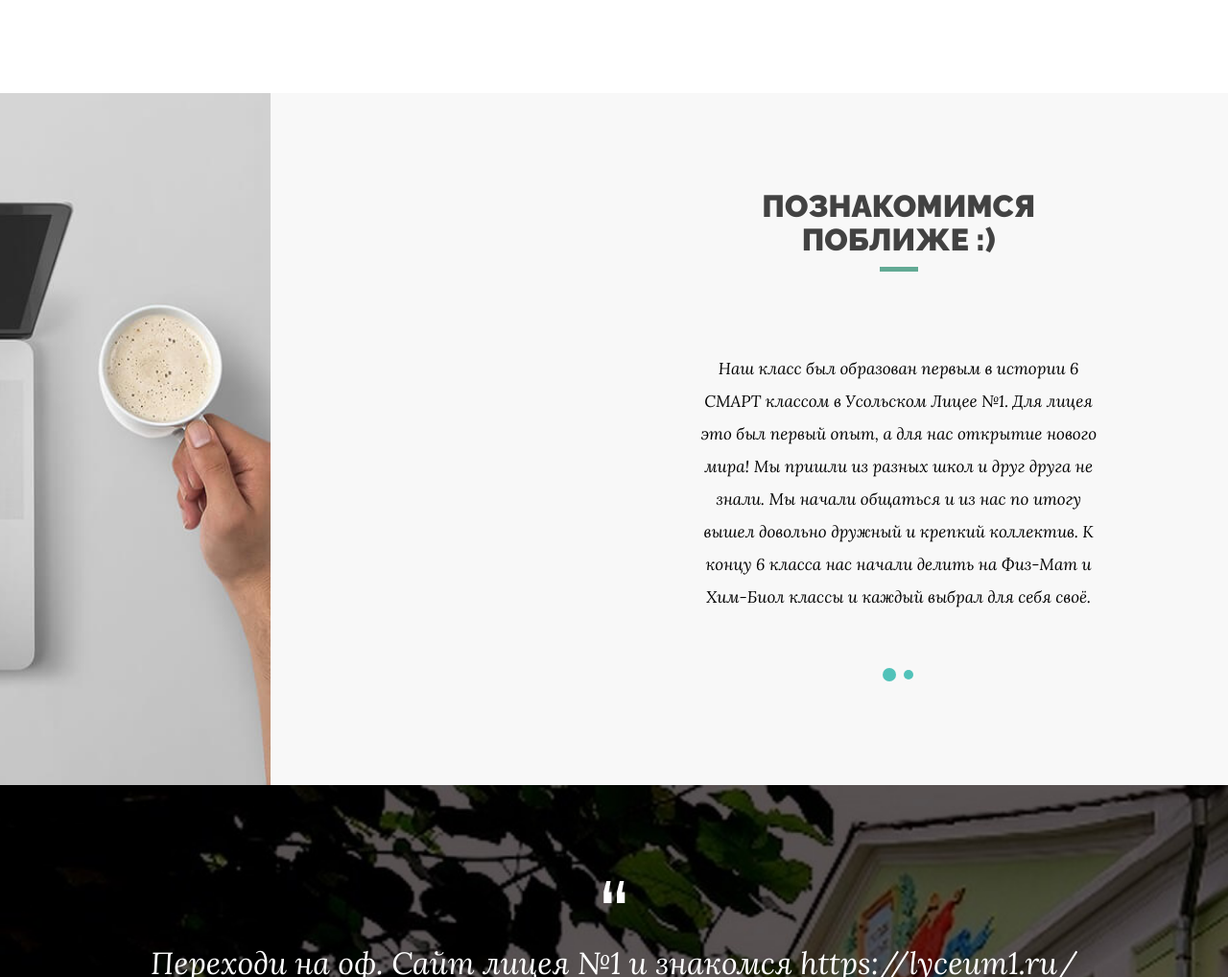
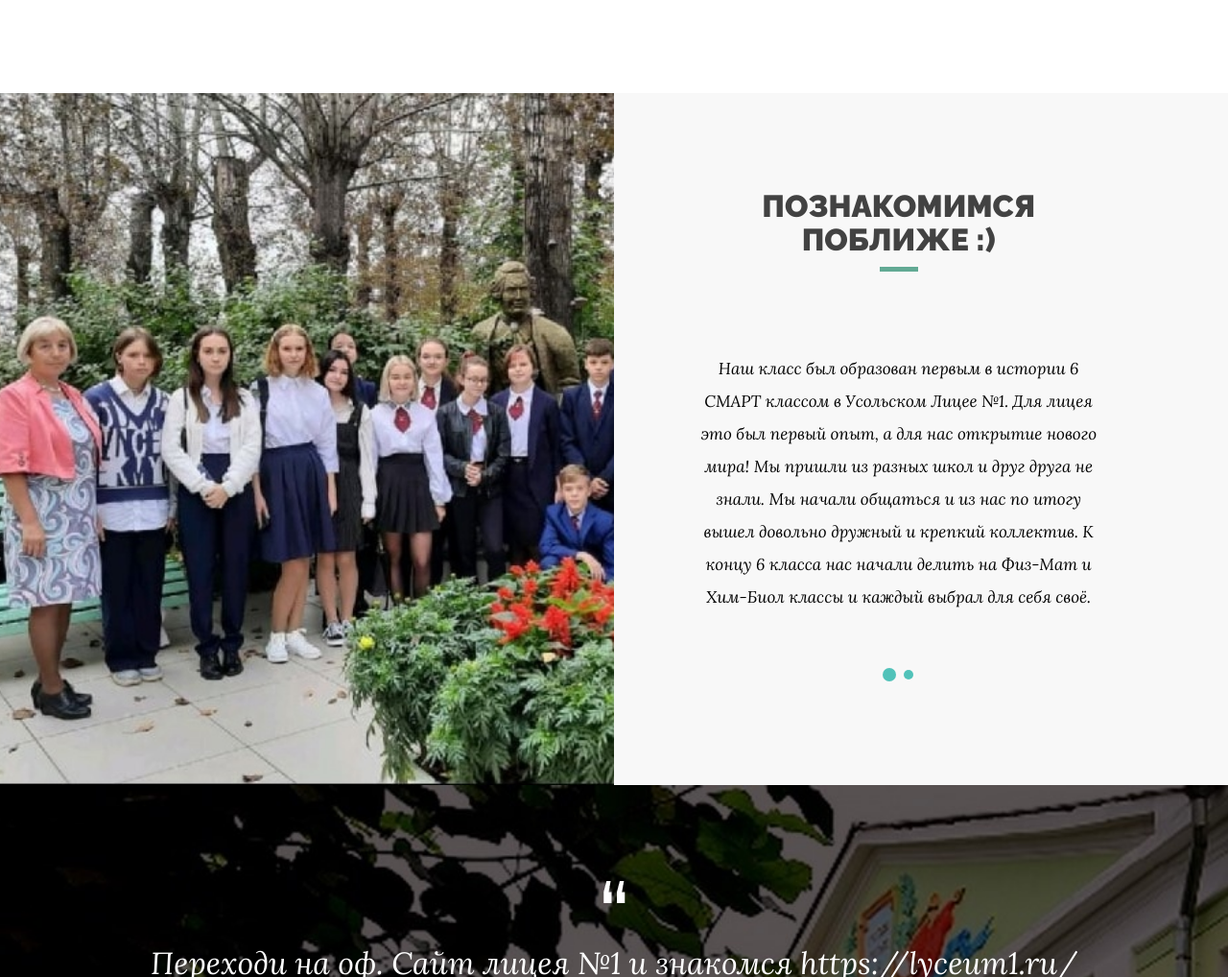
Before and after one commit to fridexcom/licey.FM.class, a plain HTML site: page index.html in a window 1280 px wide. Shown: the part 2070-3088 px from the top of the page at 96% size. Drawn offline with nearby package versions, Linux system fonts and the light colour scheme.

Commit message:
Update style.css

```diff
--- a/assets/css/style.css
+++ b/assets/css/style.css
@@ -402,9 +402,9 @@ section{
 	line-height: 200%;
 }
 .expert .bg-img{
-	background-image: url(../images/2.jpg);
-	background-position-x: 200%;
-	height: 120%;
+	background-image: url(../images/HNCaHWWXbHo.jpg);
+	background-position-x: 2%;
+	height: 110%;
 }
 .expert .bg-img:after{
 	display: none;
```
